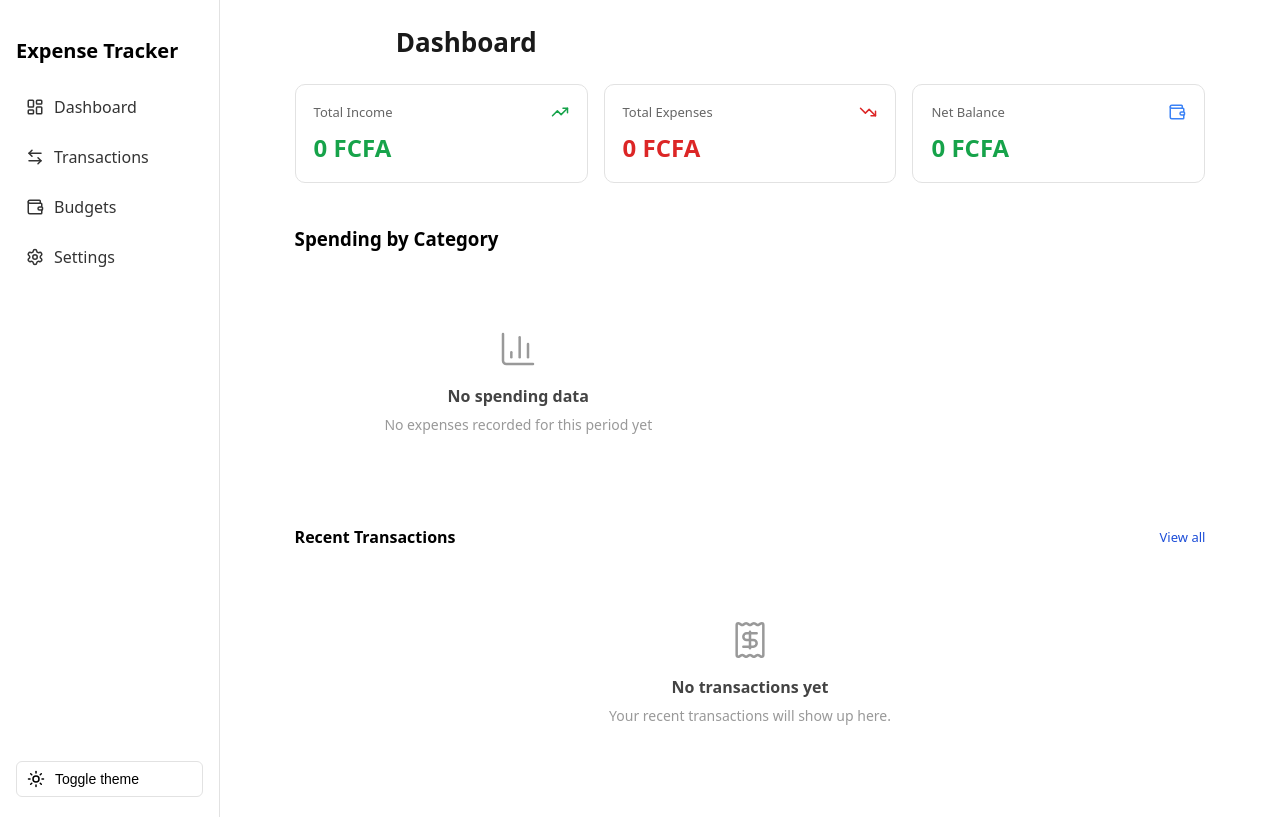
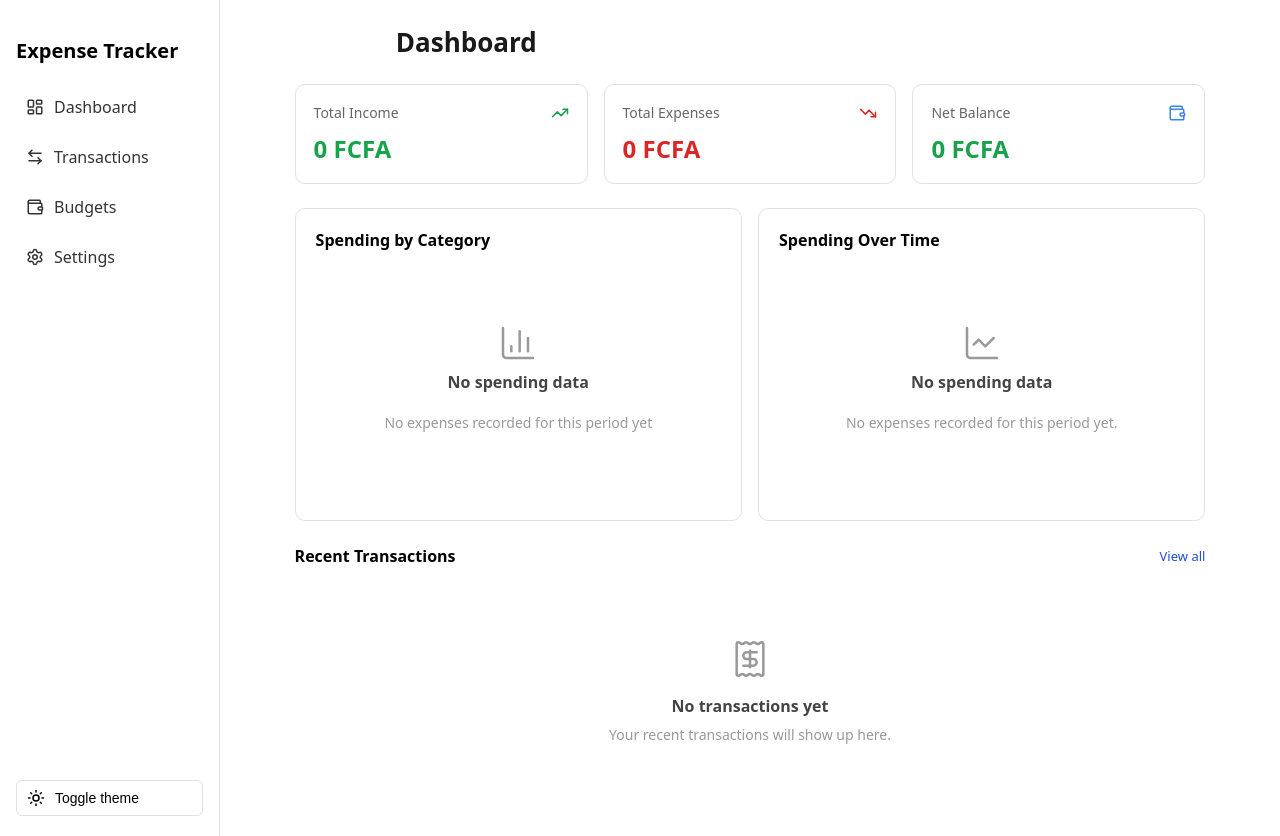
Before and after one commit to Palvett/Expense_tracker, a React (Vite) app: page / in a window 1280 px wide. Built offline with nearby package versions, Linux system fonts and the light colour scheme.

Commit message:
Built SpendingOverTimeChart and swithced the category spending charts to upright vertical bars to match the line chart orientation. Started fixing the input field for the month and year in the transaction page since month inputs lack reliable placeholders

```diff
--- a/src/features/dashboard/CategorySpendingChart.jsx
+++ b/src/features/dashboard/CategorySpendingChart.jsx
@@ -5,6 +5,7 @@ import { formatCurrency } from '../../utils/formatCurrency'
 import { TRANSACTION_TYPES } from '../../utils/constants'
 import EmptyState from '../../components/EmptyState'
 import { BarChart3 } from 'lucide-react'
+import './ChartCard.css'
 
 function CategorySpendingChart({ transactions, month }) {
     const { categories } = useCategories()
@@ -48,12 +49,18 @@ function CategorySpendingChart({ transactions, month }) {
         <div className="chart-card">
             <h3>Spending by Category</h3>
             <ResponsiveContainer width="100%" height={280}>
-                <BarChart data={chartData} layout="vertical" margin={{ left: 20 }}>
-                    <CartesianGrid strokeDasharray="3 3" stroke="#eee" horizontal={false} />
-                    <XAxis type="number" fontSize={12} />
-                    <YAxis type="category" dataKey="name" fontSize={12} width={90} />
+                <BarChart data={chartData}  margin={{bottom: 30}}>
+                    <CartesianGrid strokeDasharray="3 3" stroke="#eee" vertical={false} />
+                    <XAxis
+                        dataKey="name"
+                        tick={{ fontSize: 12 }}
+                        angle={-30}
+                        textAnchor="end"
+                        interval={0}
+                    />
+                    <YAxis tick={{ fontSize: 12}} />
                     <Tooltip formatter={(value) => formatCurrency(value)} />
-                    <Bar dataKey="amount" radius={[0, 4, 4, 0]}>
+                    <Bar dataKey="amount" radius={[4, 4, 0, 0]}>
                         {chartData.map((entry) => (
                             <Cell key={entry.name} fill={entry.color} />
                         ))}
--- /dev/null
+++ b/src/features/dashboard/ChartCard.css
@@ -0,0 +1,14 @@
+.chart-card {
+  padding: 20px;
+  border: 1px solid #e2e2e2;
+  border-radius: 10px;
+  width: 100%;
+  box-sizing: border-box;
+  display: flex;
+  flex-direction: column;
+}
+
+.chart-card h3 {
+  font-size: 16px;
+  margin: 0 0 12px;
+}
--- /dev/null
+++ b/src/features/dashboard/SpendingOverTimeChart.jsx
@@ -0,0 +1,62 @@
+import { useMemo } from 'react'
+import { LineChart, Line, XAxis, YAxis, CartesianGrid, Tooltip, ResponsiveContainer } from 'recharts'
+import { formatCurrency } from '../../utils/formatCurrency'
+import { TRANSACTION_TYPES } from '../../utils/constants'
+import { getDaysInMonth } from '../../utils/dateHelpers'
+import EmptyState from '../../components/EmptyState'
+import { LineChartIcon } from 'lucide-react'
+import './ChartCard.css'
+
+function SpendingOverTimeChart({ transactions, month }) {
+    const chartData = useMemo(() => {
+        const daysInMonth =  getDaysInMonth(month)
+        const dailyTotals = Array.from({ length: daysInMonth }, (_, i) => ({
+            day: String(i + 1).padStart(2, '0'),
+            amount: 0,
+        }))
+
+        transactions
+            .filter((t) => t.type === TRANSACTION_TYPES.EXPENSE && t.date.startsWith(month))
+            .forEach((t) => {
+                const dayOfMonth = t.date.split('-')[2]
+                const entry = dailyTotals.find((d) => d.day === dayOfMonth)
+                if (entry) {
+                    entry.amount += t.amount
+                }
+            })
+
+        return dailyTotals
+    }, [transactions, month])
+
+    const hasData = chartData.some((d) => d.amount > 0)
+
+    if (!hasData) {
+        return (
+            <div className="chart-card">
+                <h3>Spending Over Time</h3>
+                <EmptyState
+                    icon={LineChartIcon}
+                    title="No spending data"
+                    message="No expenses recorded for this period yet."
+                />
+            </div>
+        )
+    }
+
+    return (
+        <div className="chart-card">
+            <h3>Spending Over Time</h3>
+            <ResponsiveContainer width="100%" height={280}>
+                <LineChart data={chartData}>
+                    <CartesianGrid strokeDasharray="3 3" stroke="#eee" />
+                    <XAxis dataKey="day" tick={{ fontSize: 12 }} />
+                    <YAxis tick={{ fontSize: 12}} />
+                    <Tooltip formatter={(value) => formatCurrency(value)} />
+                    <Line type="monotone" dataKey="amount" stroke="#3b82f6" strokeWidth={2} dot={false} />
+                </LineChart>
+            </ResponsiveContainer>
+        </div>
+    )
+}
+
+export default SpendingOverTimeChart
--- a/src/features/dashboard/SummaryCards.css
+++ b/src/features/dashboard/SummaryCards.css
@@ -1,9 +1,9 @@
 .summary-cards {
-    display: grid;
-    grid-template-columns: repeat(3, 1fr);
-    gap: 16px;
-    width: 90%;
-    margin: 0 auto 24px;
+  display: grid;
+  grid-template-columns: repeat(3, 1fr);
+  gap: 16px;
+  width: 90%;
+  margin: 0 auto 24px;
 }
 
 .summary-card {
@@ -19,7 +19,7 @@
   display: flex;
   align-items: center;
   justify-content: space-between;
-  font-size: 13px;
+  font-size: 14px;
   color: #666;
   font-weight: 500;
 }
--- a/src/features/dashboard/SummaryCards.jsx
+++ b/src/features/dashboard/SummaryCards.jsx
@@ -18,7 +18,7 @@ function SummaryCards({ transactions, month }) {
 
 
     return (
-        <div className=" summary-cards">
+        <div className="summary-cards">
             <div className='summary-card'>
                 <div className="summary-card-header">
                     <span>Total Income</span>
--- a/src/features/transactions/FiltersBar.css
+++ b/src/features/transactions/FiltersBar.css
@@ -13,6 +13,17 @@
   border: 1px solid #e2e2e2;
   border-radius: 6px;
   font-size: 14px;
+}
+
+.filter-group {
+  display: flex;
+  flex-direction: column;
+}
+
+.filter-group label {
+  font-size: 12px;
+  font-weight: 600;
+  color: #666;
 }
 
 .search-input {
--- a/src/features/transactions/FiltersBar.jsx
+++ b/src/features/transactions/FiltersBar.jsx
@@ -4,15 +4,19 @@ import { TRANSACTION_TYPES } from '../../utils/constants'
 import './FiltersBar.css'
 
 function FiltersBar({ filters, onFilterChange }) {
-    const { categories } = useCategories()
+  const { categories } = useCategories()
 
-    return (
+  return (
     <div className="filters-bar">
       <input
-        type="month"
+        type="text"
+        placeholder="YYYY-MM"
+        pattern="\d{4}-\d{2}"
+        title="Format: YYYY-MM, e.g. 2026-08"
         value={filters.month}
         onChange={(e) => onFilterChange('month', e.target.value)}
       />
+
 
       <select
         value={filters.type}
--- a/src/pages/Dashboard.jsx
+++ b/src/pages/Dashboard.jsx
@@ -1,6 +1,7 @@
 import SummaryCards from '../features/dashboard/SummaryCards'
 import RecentTransactions from '../features/dashboard/RecentTransactions'
 import CategorySpendingChart from '../features/dashboard/CategorySpendingChart'
+import SpendingOverTimeChart from '../features/dashboard/SpendingOverTimeChart'
 import { useTransactions } from '../hooks/useTransactions'
 import { getCurrentMonth } from '../utils/dateHelpers'
 
@@ -15,6 +16,7 @@ function Dashboard() {
 
             <div className="dashboard-charts">
                 <CategorySpendingChart transactions={transactions} month={month} />
+                <SpendingOverTimeChart transactions={transactions} month={month} />
             </div>
 
             <RecentTransactions transactions={transactions} />
```
Also changed, not shown: src/index.css (+9 -1 lines).
